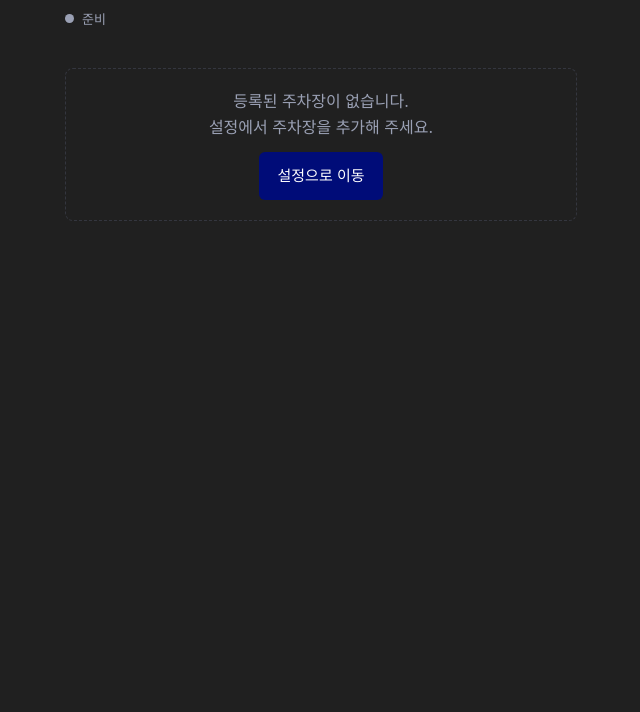
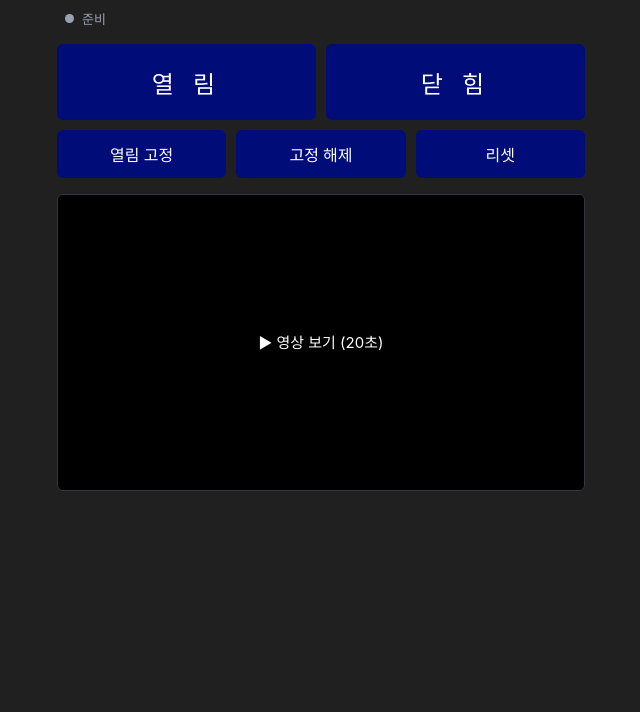
Before and after one commit to callcall74/tzGate1, a website: page index.html in a window 1280 px wide. Shown: the part 88-800 px from the top of the page, without its empty margins (319-959 px from the left). Drawn offline with Linux system fonts and the light colour scheme.

Commit message:
처음 열 때 기본 주차장(무원마을입1) 1개 넣기
Co-Authored-By: Claude Opus 5.5 <noreply@anthropic.com>

```diff
--- a/index.html
+++ b/index.html
@@ -221,12 +221,19 @@
 
   const $ = (id) => document.getElementById(id);
 
+  // 처음 열었을 때(저장된 주차장 목록이 없을 때) 넣어 두는 기본 주차장
+  const DEFAULT_LOTS = [
+    { name: '무원마을입1', ip: 'km4593.iptime.org', port: '1102', rtsp: 'rtsp://toozoffice.iptime.org:554/chID=7' },
+  ];
+
   // ---------- 저장소 ----------
   function loadLots() {
     try {
-      const v = JSON.parse(localStorage.getItem(KEY_LOTS) || '[]');
+      const saved = localStorage.getItem(KEY_LOTS);
+      if (saved === null) return DEFAULT_LOTS.map((l) => ({ ...l }));
+      const v = JSON.parse(saved || '[]');
       return Array.isArray(v) ? v.slice(0, MAX_LOTS) : [];
-    } catch { return []; }
+    } catch { return DEFAULT_LOTS.map((l) => ({ ...l })); }
   }
   function saveLots(lots) {
     try { localStorage.setItem(KEY_LOTS, JSON.stringify(lots)); } catch {}
```
